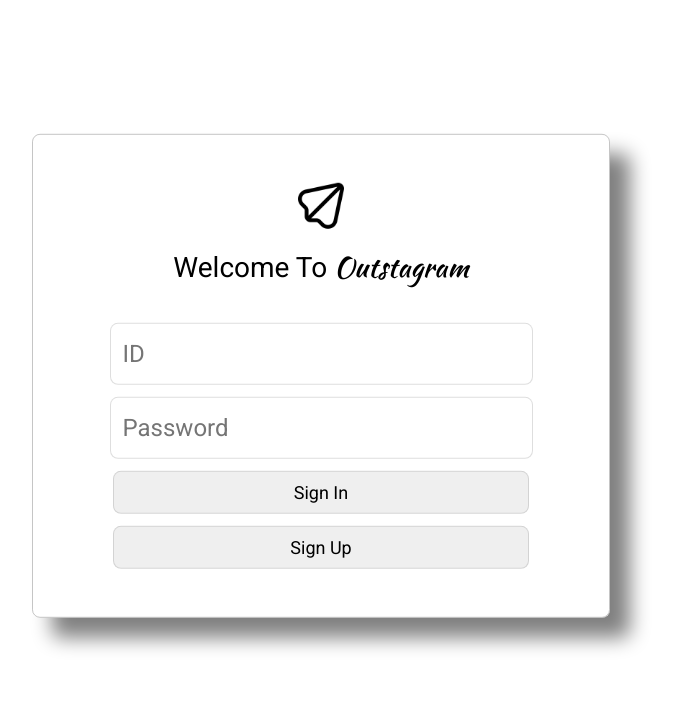
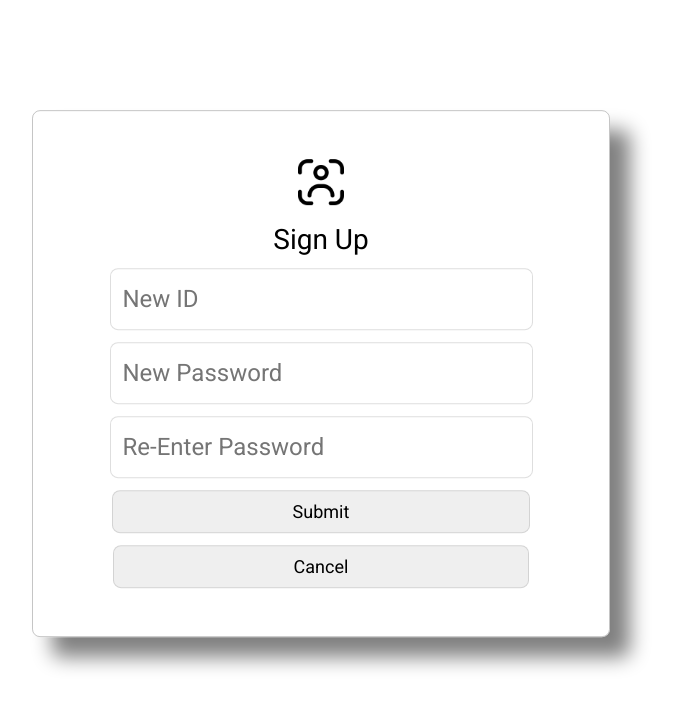
Before and after one commit to Violet629/Project-Outstagram, a Vue app in the folder frontend/: page / in a window 1280 px wide. Both pictures are taken after a click on the button "Sign Up". Shown: the top 708 px of the page, without its empty margins (319-992 px from the left). Built offline with nearby package versions, Linux system fonts and the light colour scheme.

Commit message:
220812-로그인창디자인

```diff
--- a/frontend/package.json
+++ b/frontend/package.json
@@ -14,6 +14,7 @@
     "passport": "^0.6.0",
     "passport-local": "^1.0.0",
     "vue": "^3.2.13",
+    "vue-router": "^4.1.3",
     "vuex": "^4.0.2"
   },
   "devDependencies": {
--- a/frontend/src/App.vue
+++ b/frontend/src/App.vue
@@ -1,5 +1,6 @@
 <template>
-  <div class="login-page">
+  <div>
+    <!-- <div class="login-page" v-if="singupStep === false">
       <div class="welcome">
         <div class="welcome-icon">
           <img src="./assets/icon/paperairplane.png" />
@@ -17,18 +18,54 @@
       <div>
         <button class="login-signin">Sign In</button>
         <br />
-      <button class="login-signup">Sign Up</button>
+        <button class="login-signup" @click="signupStep">Sign Up</button>
       </div>
+    </div>
+    <div class="signup-page" v-if="singupStep === true">
+      <div>
+        <div class="header">
+          <div class="header-icon">
+            <img src="./assets/icon/profile.png" />
+          </div>
+          <span class="header-text">Sign Up</span>
+        </div>
+        <div>
+          <input type="text" class="signup-id" placeholder="New ID" />
+        </div>
+        <div>
+          <input type="password" class="signup-pw" placeholder="New Password" />
+        </div>
+        <div>
+          <input
+            type="password"
+            class="signup-pw"
+            placeholder="Re-Enter Password"
+          />
+        </div>
+        <div>
+          <button class="signup-submit">submit</button>
+        </div>
+      </div>
+    </div> -->
+    <LoginPage v-if="this.$store.state.singupStep === false" />
+    <SignupPage v-if="this.$store.state.singupStep === true" />
   </div>
 </template>
 
 <script>
+import LoginPage from "../src/components/LoginPage.vue";
+import SignupPage from "../src/components/SignupPage.vue";
+// import axios from "axios";
+
 export default {
   name: "App",
   data() {
     return {};
   },
-  components: {},
+  components: {
+    LoginPage,
+    SignupPage,
+  },
 };
 </script>
 
@@ -43,8 +80,8 @@ body {
   margin: 0;
   padding: 0;
 }
-
-.login-page {
+/* .login-page,
+.signup-page {
   width: 100%;
   max-width: 480px;
   padding: 48px;
@@ -57,17 +94,21 @@ body {
   text-align: center;
   box-shadow: 20px 20px 20px grey;
 }
-.welcome-icon img {
+.welcome-icon img,
+.header-icon img {
   width: 46px;
   margin-bottom: 14px;
 }
-.welcome-text {
+.welcome-text,
+.header-text {
   font-family: "Roboto", sans-serif;
   font-size: 28px;
   margin-bottom: 24px;
 }
 .login-id,
-.login-pw {
+.login-pw,
+.signup-id,
+.signup-pw {
   font-family: "Roboto", sans-serif;
   font-size: 24px;
   padding: 16px 128px 16px 12px;
@@ -76,17 +117,19 @@ body {
   border: 1px solid rgba(153, 153, 153, 0.322);
 }
 .login-signin,
-.login-signup {
+.login-signup,
+.signup-submit {
   font-family: "Roboto", sans-serif;
   font-size: 18px;
   margin: 12px 12px 0px 12px;
   border-radius: 8px;
   border: 1px solid rgba(153, 153, 153, 0.322);
 }
-.login-signin {
+.login-signin,
+.signup-submit {
   padding: 10px 180px 10px 180px;
 }
 .login-signup {
   padding: 10px 176px 10px 176px;
-}
+} */
 </style>
--- /dev/null
+++ b/frontend/src/components/LoginPage.vue
@@ -0,0 +1,85 @@
+<template>
+  <div class="login-page">
+    <div class="welcome">
+      <div class="welcome-icon">
+        <img src="../assets/icon/paperairplane.png" />
+      </div>
+      <div class="welcome-text">
+        <span>Welcome To </span>
+        <span style="font-family: 'Kaushan Script', cursive">Outstagram</span>
+      </div>
+    </div>
+    <div class="login-input">
+      <input type="text" class="login-id" placeholder="ID" />
+      <br />
+      <input type="password" class="login-pw" placeholder="Password" />
+    </div>
+    <div>
+      <button class="login-signin">Sign In</button>
+      <br />
+      <button class="login-signup" @click="$store.commit('changeSingup')">
+        Sign Up
+      </button>
+    </div>
+  </div>
+</template>
+
+<script>
+export default {};
+</script>
+
+<style>
+@import url("https://fonts.googleapis.com/css2?family=Kaushan+Script&display=swap");
+/* logo font : font-family: 'Kaushan Script', cursive; */
+@import url("https://fonts.googleapis.com/css2?family=Roboto:wght@400;900&display=swap");
+/* Roboto font 400&700 : font-family: 'Roboto', sans-serif; */
+
+.login-page,
+.signup-page {
+  width: 100%;
+  max-width: 480px;
+  padding: 48px;
+  position: absolute;
+  top: 50%;
+  left: 50%;
+  transform: translate(-50%, -55%);
+  border: 1px solid rgba(153, 153, 153, 0.568);
+  border-radius: 8px;
+  text-align: center;
+  box-shadow: 20px 20px 20px grey;
+}
+.welcome-icon img,
+.header-icon img {
+  width: 46px;
+  margin-bottom: 14px;
+}
+.welcome-text,
+.header-text {
+  font-family: "Roboto", sans-serif;
+  font-size: 28px;
+  margin-bottom: 24px;
+}
+.login-id,
+.login-pw {
+  font-family: "Roboto", sans-serif;
+  font-size: 24px;
+  padding: 16px 128px 16px 12px;
+  margin: 12px 12px 0px 12px;
+  border-radius: 8px;
+  border: 1px solid rgba(153, 153, 153, 0.322);
+}
+.login-signin,
+.login-signup {
+  font-family: "Roboto", sans-serif;
+  font-size: 18px;
+  margin: 12px 12px 0px 12px;
+  border-radius: 8px;
+  border: 1px solid rgba(153, 153, 153, 0.322);
+}
+.login-signin {
+  padding: 10px 180px 10px 180px;
+}
+.login-signup {
+  padding: 10px 176px 10px 176px;
+}
+</style>
--- /dev/null
+++ b/frontend/src/components/SignupPage.vue
@@ -0,0 +1,87 @@
+<template>
+  <div class="signup-page">
+    <div>
+      <div class="header">
+        <div class="header-icon">
+          <img src="../assets/icon/profile.png" />
+        </div>
+        <span class="header-text">Sign Up</span>
+      </div>
+      <div>
+        <input type="text" class="signup-id" placeholder="New ID" />
+      </div>
+      <div>
+        <input type="password" class="signup-pw" placeholder="New Password" />
+      </div>
+      <div>
+        <input
+          type="password"
+          class="signup-pw"
+          placeholder="Re-Enter Password"
+        />
+      </div>
+      <div>
+        <button class="signup-submit">Submit</button>
+        <br />
+        <button class="signup-Cancel" @click="$store.commit('changeSingup')">
+          Cancel
+        </button>
+      </div>
+    </div>
+  </div>
+</template>
+
+<script>
+export default {};
+</script>
+
+<style>
+@import url("https://fonts.googleapis.com/css2?family=Kaushan+Script&display=swap");
+/* logo font : font-family: 'Kaushan Script', cursive; */
+@import url("https://fonts.googleapis.com/css2?family=Roboto:wght@400;900&display=swap");
+/* Roboto font 400&700 : font-family: 'Roboto', sans-serif; */
+
+.signup-page {
+  width: 100%;
+  max-width: 480px;
+  padding: 48px;
+  position: absolute;
+  top: 50%;
+  left: 50%;
+  transform: translate(-50%, -55%);
+  border: 1px solid rgba(153, 153, 153, 0.568);
+  border-radius: 8px;
+  text-align: center;
+  box-shadow: 20px 20px 20px grey;
+}
+.header-icon img {
+  width: 46px;
+  margin-bottom: 14px;
+}
+.header-text {
+  font-family: "Roboto", sans-serif;
+  font-size: 28px;
+  margin-bottom: 24px;
+}
+.signup-id,
+.signup-pw {
+  font-family: "Roboto", sans-serif;
+  font-size: 24px;
+  padding: 16px 128px 16px 12px;
+  margin: 12px 12px 0px 12px;
+  border-radius: 8px;
+  border: 1px solid rgba(153, 153, 153, 0.322);
+}
+.signup-submit,
+.signup-Cancel {
+  font-family: "Roboto", sans-serif;
+  font-size: 18px;
+  margin: 12px 12px 0px 12px;
+  border-radius: 8px;
+  border: 1px solid rgba(153, 153, 153, 0.322);
+}
+.signup-submit,
+.signup-Cancel {
+  padding: 10px 180px 10px 180px;
+}
+</style>
--- a/frontend/src/main.js
+++ b/frontend/src/main.js
@@ -1,5 +1,9 @@
 import { createApp } from "vue";
 import App from "./App.vue";
 import store from "./store.js";
+import router from "./router";
+
 let app = createApp(App);
-app.use(store).mount("#app");
+app.use(store, router).mount("#app");
+
+// createApp(App).use(router, store).mount("#app");
--- /dev/null
+++ b/frontend/src/router.js
@@ -0,0 +1,10 @@
+import { createWebHistory, createRouter } from "vue-router";
+
+const routes = [{}];
+
+const router = createRouter({
+  history: createWebHistory(),
+  routes,
+});
+
+export default router;
--- a/frontend/src/store.js
+++ b/frontend/src/store.js
@@ -3,9 +3,18 @@ import { createStore } from "vuex";
 const store = createStore({
   state() {
     return {
-      name: "lee", // state 보관
       login: false,
+      singupStep: false,
     };
+  },
+  mutations: {
+    changeSingup(state) {
+      if (state.singupStep === false) {
+        state.singupStep = true;
+      } else {
+        state.singupStep = false;
+      }
+    },
   },
 });
 
--- a/frontend/vue.config.js
+++ b/frontend/vue.config.js
@@ -1,4 +1,5 @@
-const { defineConfig } = require('@vue/cli-service')
+const { defineConfig } = require("@vue/cli-service");
 module.exports = defineConfig({
-  transpileDependencies: true
-})
+  transpileDependencies: true,
+  lintOnSave: false,
+});
```
Also changed, not shown: frontend/src/assets/icon/profile.png (added), 1 other file (tests, documents, lock files or other folders). Lines whose indentation alone changed are shown as unchanged.
